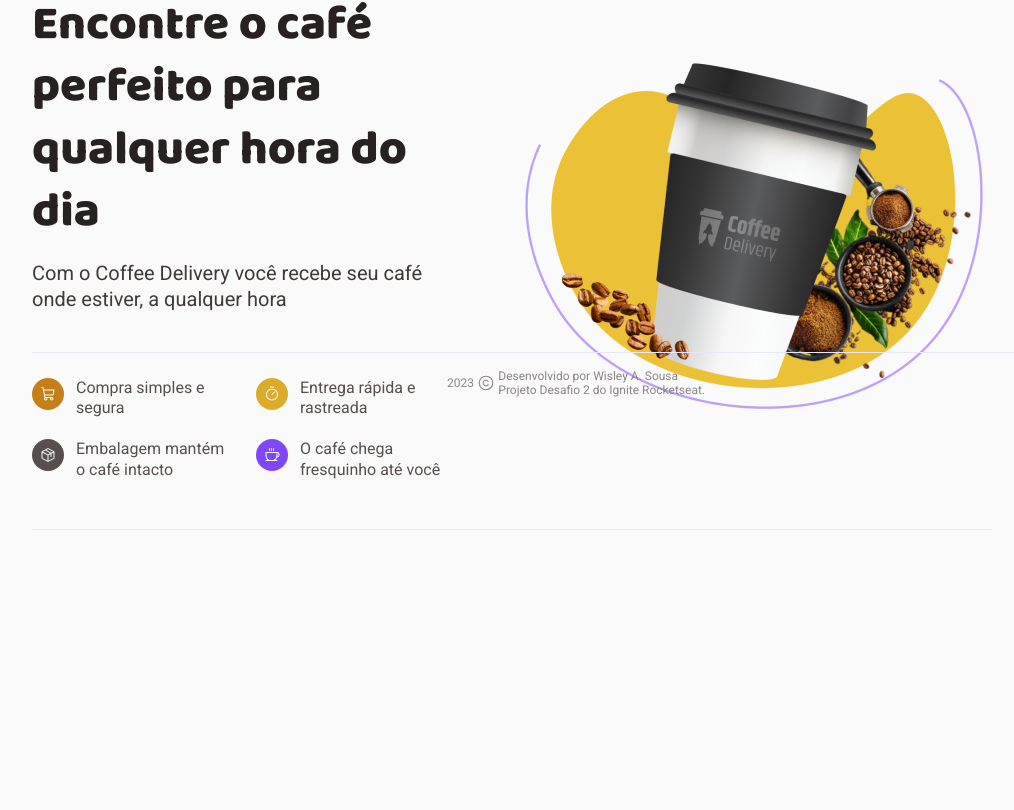
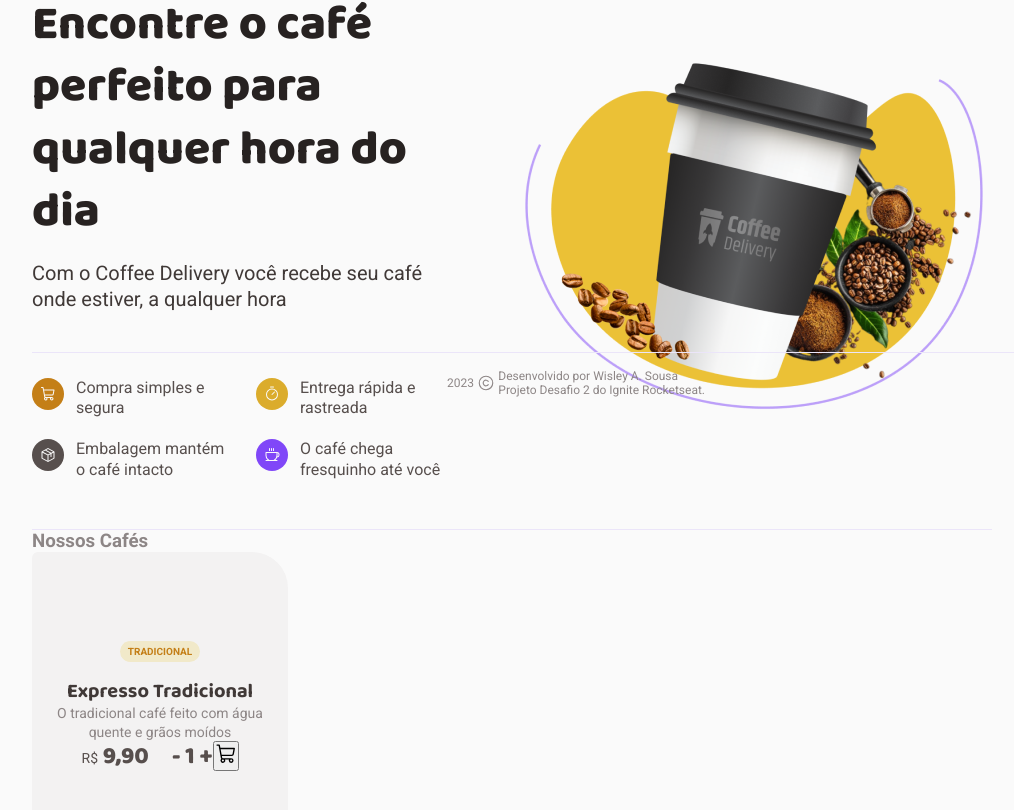
Before and after one commit to WisleyASousa/coffee-delivery-ig, a React (Vite) app: page / in a window 1280 px wide. Shown: the part 387-1197 px from the top of the page, without its empty margins (128-1142 px from the left). Before the commit the page ends 917 px from the top, so only its background shows below. Built offline with nearby package versions, Linux system fonts and the light colour scheme.

Commit message:
preparando cart de catalogo

```diff
--- /dev/null
+++ b/src/components/ItemCard/index.tsx
@@ -0,0 +1,27 @@
+import { ShoppingCart } from "@phosphor-icons/react";
+import { ActionContainer, ItemCardContainer, ItemDescription, ItemTitle, TagsName } from "./styles";
+
+export function ItemCard() {
+  return (
+      <ItemCardContainer>
+        <TagsName>
+          Tradicional
+        </TagsName>
+        <ItemTitle>
+          Expresso Tradicional
+        </ItemTitle>
+        <ItemDescription>
+          O tradicional café feito com água quente e grãos moídos
+        </ItemDescription>
+        <ActionContainer>
+          <p><span>R$</span> 9,90</p>
+          <div>
+            <p>- 1 +</p>
+            <button>
+              <ShoppingCart size={22}/>
+            </button>
+          </div>
+        </ActionContainer>
+      </ItemCardContainer>
+    )
+}
--- /dev/null
+++ b/src/components/ItemCard/styles.ts
@@ -0,0 +1,81 @@
+import styled from "styled-components";
+
+export const ItemCardContainer = styled.div`
+  background: ${props => props.theme['baseCard']};
+  width: 16rem;
+  height: 19.375rem;
+  border-radius: 6px 36px;
+
+  display: flex;
+  align-items: center;
+  justify-content: center;
+  flex-direction: column;
+
+`
+
+export const TagsName = styled.p`
+
+  padding: 4px 8px;
+  background: ${props => props.theme['yellowLight']};
+  border-radius: 100px;
+  font-weight: 700;
+  font-size: 0.625rem;
+  color: ${props => props.theme['yellowDark'] };
+  line-height: 1.3;
+  text-transform: uppercase;
+
+
+`
+export const ItemTitle = styled.p`
+  padding-top: 1rem;
+  font-family: 'Baloo 2', cursive;
+  font-weight: 700;
+  font-size: 1.25rem;
+  line-height: 1.3;
+
+
+
+  color: ${props => props.theme['baseSubtitle'] };
+`
+export const ItemDescription = styled.p`
+  font-size: 0.875rem;
+  line-height: 1.3;
+  text-align: center;
+  padding-top: 0.5rem;
+  padding: 0 1.25rem;
+
+  color: ${props => props.theme['baseLabel'] };
+
+`
+
+export const ActionContainer = styled.div`
+  display: flex;
+  align-items: center;
+  justify-content: center;
+  gap: 1.4375rem;
+
+  p {
+    font-family: 'Baloo 2', cursive;
+    line-height: 1.3;
+    font-size: 1.5rem;
+    font-weight: 800;
+    color: ${props => props.theme['baseText'] } !important;
+
+
+    span{
+      font-size: 0.875rem !important;
+      line-height: 1.3;
+      font-family: 'Roboto', sans-serif;
+      font-weight: 400;
+
+    }
+  }
+
+  div {
+    display: flex;
+    align-items: center;
+    justify-content: center;
+
+  }
+
+`
--- a/src/pages/Home/index.tsx
+++ b/src/pages/Home/index.tsx
@@ -1,11 +1,13 @@
 import { Header } from "../../components/Header";
+import { ItemCard } from "../../components/ItemCard";
 import { HomeContainer } from "./styles";
 
 export function Home() {
   return (
       <HomeContainer>
         <Header />
-
+        <h3>Nossos Cafés</h3>
+        <ItemCard />
       </HomeContainer>
     )
 }
```
